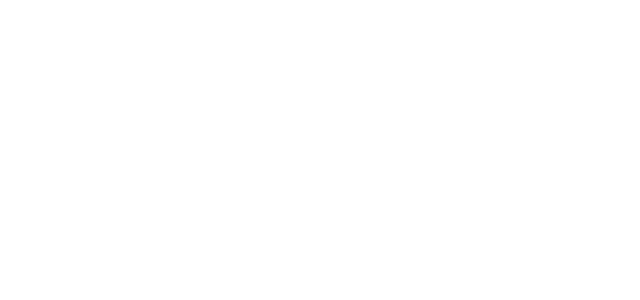
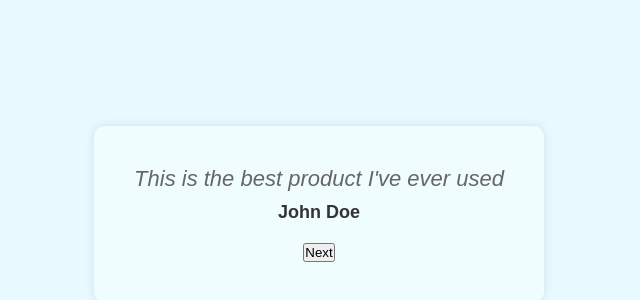
Before and after one commit to DylanIz/ReactTraining, a React (Vite) app in the folder ReactProjects/project-demos/: page / in a window 1280 px wide. Shown: the part 186-486 px from the top of the page, without its empty margins (321-961 px from the left). Built offline with nearby package versions, Linux system fonts and the light colour scheme.

Commit message:
Testimonials

```diff
--- a/ReactProjects/project-demos/src/App.jsx
+++ b/ReactProjects/project-demos/src/App.jsx
@@ -1,5 +1,11 @@
+import Testimonials from "./components/Testimonials";
+
 const App = () => {
-  return <></>;
+  return (
+    <>
+      <Testimonials />
+    </>
+  );
 };
 
 export default App;
--- /dev/null
+++ b/ReactProjects/project-demos/src/components/Testimonials.jsx
@@ -0,0 +1,37 @@
+import React, { useState } from "react";
+import "../styles.css";
+const Testimonials = () => {
+  const [currentIndex, setCurrentIndex] = useState(0);
+  const testimonials = [
+    {
+      quote: "This is the best product I've ever used",
+      author: "John Doe",
+    },
+    {
+      quote: "Great service and great products",
+      author: "Jane Doe",
+    },
+    {
+      quote: "I'm so happy with my purchase",
+      author: "John Smith",
+    },
+  ];
+
+  const handleNext = () => {
+    setCurrentIndex((prevIndex) => (prevIndex + 1) % testimonials.length);
+  };
+
+  return (
+    <div className="testimonials">
+      <div className="testimonials-quote">
+        {testimonials[currentIndex].quote}
+      </div>
+      <div className="testimonials-author">
+        {testimonials[currentIndex].author}
+      </div>
+      <button onClick={handleNext}>Next</button>
+    </div>
+  );
+};
+
+export default Testimonials;
--- /dev/null
+++ b/ReactProjects/project-demos/src/styles.css
@@ -0,0 +1,61 @@
+* {
+  margin: 0;
+  padding: 0;
+  box-sizing: border-box;
+}
+
+body {
+  display: flex;
+  justify-content: center;
+  align-items: center;
+  height: 100vh;
+  background-color: #e8faff;
+}
+
+.testimonials {
+  margin: 0 auto;
+  text-align: center;
+  font-family: sans-serif;
+  border-radius: 10px;
+  padding: 40px;
+  box-shadow: 0 0 10px rgba(0, 0, 0, 0.1);
+  background-color: #f0fdfe;
+}
+
+.testimonials-quote {
+  font-size: 22px;
+  font-style: italic;
+  margin-bottom: 10px;
+  color: #666;
+}
+
+.testimonials-author {
+  font-size: 18px;
+  font-weight: bold;
+  margin-bottom: 20px;
+  color: #333;
+}
+
+.testimonials-nav {
+  display: flex;
+  justify-content: space-between;
+}
+
+.testimonials-nav button {
+  padding: 10px 20px;
+  border: none;
+  background-color: #82e5ee;
+  color: #fff;
+  font-size: 16px;
+  cursor: pointer;
+  border-radius: 5px;
+  transition: background-color 0.3s;
+}
+
+.testimonials-nav button:hover {
+  background-color: #037680;
+}
+
+.testimonials-nav button:active {
+  transform: scale(0.95);
+}
```
